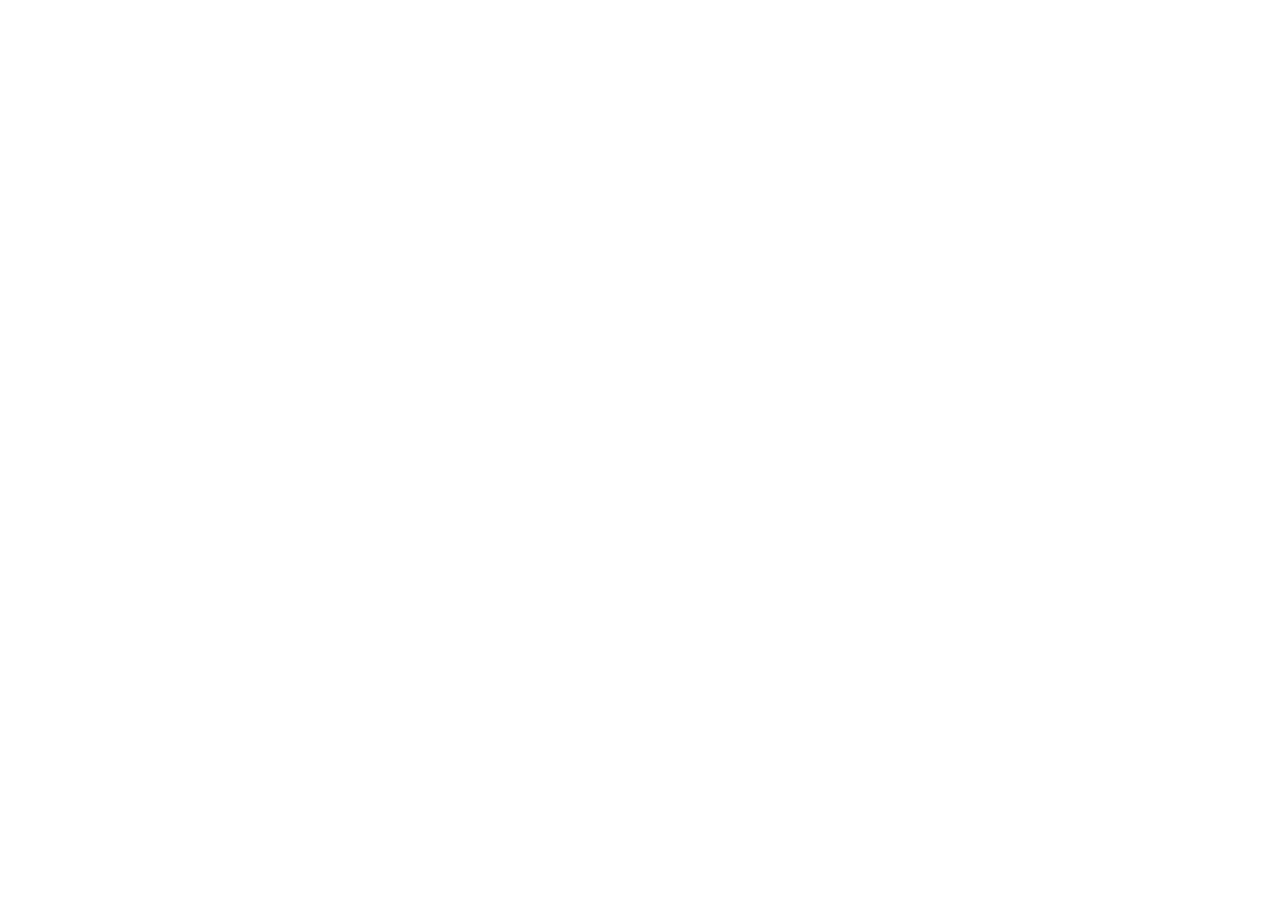
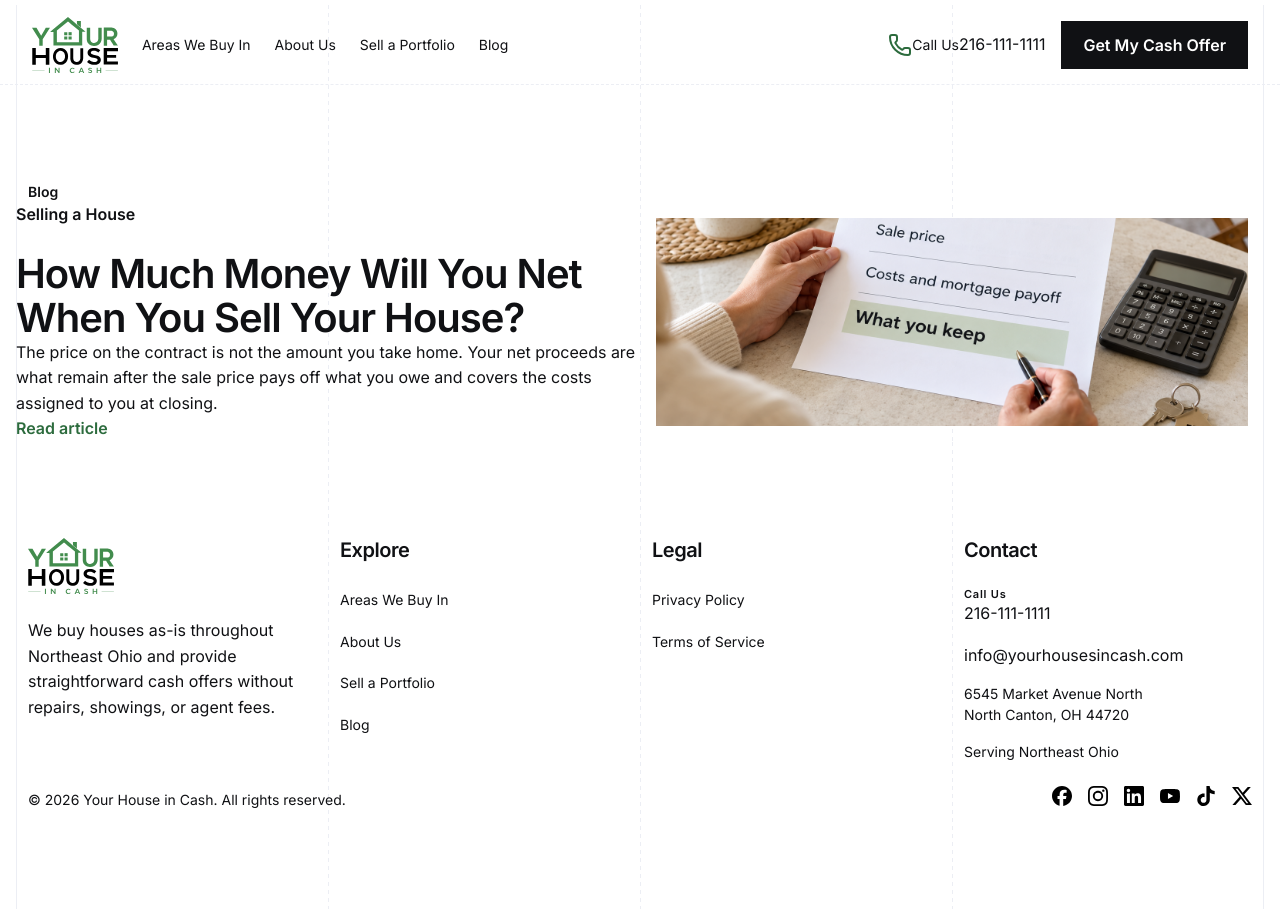
Before and after one commit to YHICAdmin/your-house-in-cash, a Next.js app: page /blog in a window 1280 px wide. Before the commit this address had no page. Before the commit the page ends 800 px from the top, so only its background shows below. Built offline with nearby package versions, Linux system fonts and the light colour scheme.

Commit message:
Add blog index hero

```diff
--- a/project-documentation/website-specification/blog/blog-article-page.md
+++ b/project-documentation/website-specification/blog/blog-article-page.md
@@ -31,7 +31,7 @@
 
 ## Layout
 
-- Place Breadcrumbs within the Content Container above the Article Header. On Desktop, start Breadcrumbs at Grid Column `4`, aligned with the Article Title, Publication Date, and Article Body. On Tablet and Mobile, keep Breadcrumbs at the full-width content edge.
+- Place Breadcrumbs within the Content Container above the Article Header. On Desktop, start Breadcrumbs at Grid Column `1`, aligned with the Topics Covered area. On Tablet and Mobile, keep Breadcrumbs at the full-width content edge.
 - Use `L` (`32px`) of space below the Header before Breadcrumbs, then `2XL` (`64px`) between Breadcrumbs and the Article Header on Desktop and Tablet. On Mobile, use `XL` (`48px`) between Breadcrumbs and the Article Header.
 
 ## Breadcrumb Trail
--- a/project-documentation/website-specification/blog/blog-index-page.md
+++ b/project-documentation/website-specification/blog/blog-index-page.md
@@ -23,6 +23,7 @@
 
 - The Hero uses `Background Soft` behind the foreground content.
 - On Desktop, the page heading appears above the Featured Article card. The card spans all 12 Grid columns and divides into equal text and media areas.
+- The card's outer edges align with the outer System Lines.
 - The Featured Article card is a floating Surface with the global `Large` radius (`16px`) and `Floating` shadow (`0 8px 24px rgba(16, 17, 20, 0.08)`).
 - On Tablet and Mobile, the card stacks its text area above its media area. The document and visual order remain topic, title, summary, action, then image.
 - Use `3XL` (`96px`) top spacing before the page heading on Desktop and Tablet, and `XL` (`48px`) on Mobile. Use `XL` (`48px`) between the heading and card on Desktop and Tablet, and `L` (`32px`) on Mobile.
@@ -39,30 +40,32 @@
 
 ### Visual Design
 
-- Use global `H3` typography and Brand Green for the editorial, secondary treatment established by the reference composition.
+- Use global Body Small typography, Text Primary, and 600 weight to match the Blog breadcrumb link treatment on article pages.
 
 ## Featured Article
 
 ### Content
 
-- The Hero displays one designated featured article.
+- The Hero displays **How Much Money Will You Net When You Sell Your House?** as the designated featured article.
+- Its route is `/blog/how-much-money-will-you-net-when-you-sell-your-house`.
 - Display the article's main topic, title, opening paragraph, and image.
+- Link the article's main topic to `/blog/{topic-slug}`.
 - The article image must have supplied alternative text.
 - Display the Text Link label `Read article`.
 
 ### Component and Semantics
 
 - Render the article title as an `h2`.
-- Render the title and `Read article` Text Link as links to the featured article route.
+- Render the topic as a link to its topic route. Render the title and `Read article` Text Link as links to the featured article route.
 - Group the topic, title, summary, and action in the card's text area. The image belongs to the same article card.
 
 ### Visual Design
 
-- The topic uses the global Label typography and Brand Green.
+- The topic uses global Body typography, 600 weight, and Brand Green.
 - The title uses global `H2` typography and Text Primary.
 - The opening paragraph uses global Body typography and Text Secondary.
 - Use the shared Text Link for `Read article`.
-- The image fills the media area using `object-fit: cover` and preserves the card's right-side rounded corners on Desktop. On stacked layouts, it preserves the card's lower rounded corners.
+- The media area uses `S` (`16px`) padding. The image fills the remaining media area using `object-fit: cover` and has the global `Medium` radius (`12px`).
 
 ### Dimensions and Alignment
 
--- /dev/null
+++ b/src/app/(site)/blog/page.module.css
@@ -0,0 +1,137 @@
+.hero {
+  padding-block: var(--spacing-xl) var(--section-spacing);
+  background: var(--color-background-soft);
+}
+
+.layout {
+  row-gap: var(--spacing-l);
+}
+
+.heading,
+.featuredArticle {
+  min-width: 0;
+  grid-column: 1 / -1;
+}
+
+.heading {
+  margin: 0;
+  color: var(--color-text-primary);
+  font-weight: 600;
+}
+
+.featuredArticle {
+  display: grid;
+  margin-inline: calc(-1 * var(--layout-grid-inset));
+  overflow: hidden;
+  border-radius: var(--radius-large);
+  background: var(--color-surface);
+  box-shadow: var(--shadow-floating);
+}
+
+.articleContent {
+  display: flex;
+  flex-direction: column;
+  align-items: flex-start;
+  padding: var(--spacing-l);
+}
+
+.topic,
+.articleTitle,
+.summary {
+  margin: 0;
+}
+
+.topic {
+  color: var(--color-brand);
+  font-weight: 600;
+}
+
+.topicLink {
+  color: inherit;
+  text-decoration: none;
+}
+
+.topicLink:hover,
+.topicLink:focus-visible {
+  color: var(--color-brand-dark);
+  text-decoration: underline;
+}
+
+.articleTitle {
+  margin-top: var(--spacing-m);
+}
+
+.articleTitle a {
+  color: inherit;
+  text-decoration: none;
+}
+
+.articleTitle a:hover,
+.articleTitle a:focus-visible {
+  color: var(--color-brand-dark);
+}
+
+.summary {
+  margin-top: var(--spacing-l);
+  color: var(--color-text-secondary);
+}
+
+.readLink {
+  margin-top: var(--spacing-l);
+  color: var(--color-brand-dark);
+  font-weight: 600;
+  text-decoration: none;
+}
+
+.readLink:hover,
+.readLink:focus-visible {
+  text-decoration: underline;
+}
+
+.media {
+  display: flex;
+  position: relative;
+  width: 100%;
+  padding: var(--spacing-s);
+}
+
+.imageFrame {
+  position: relative;
+  width: 100%;
+  flex: 1;
+  aspect-ratio: 3 / 2;
+  overflow: hidden;
+  border-radius: var(--radius-medium);
+}
+
+.imageFrame img {
+  object-fit: cover;
+}
+
+@media (min-width: 768px) {
+  .hero {
+    padding-top: var(--spacing-3xl);
+  }
+
+  .layout {
+    row-gap: var(--spacing-xl);
+  }
+
+  .articleContent {
+    padding: var(--spacing-xl);
+  }
+}
+
+@media (min-width: 1200px) {
+  .featuredArticle {
+    grid-template-columns: repeat(2, minmax(0, 1fr));
+  }
+
+  .media {
+    min-height: 100%;
+  }
+
+  .imageFrame {
+    aspect-ratio: auto;
+  }
+}
--- /dev/null
+++ b/src/app/(site)/blog/page.tsx
@@ -0,0 +1,60 @@
+import type { Metadata } from "next";
+import Image from "next/image";
+import Link from "next/link";
+import { notFound } from "next/navigation";
+import { SiteFooter } from "@/components/layout/site-footer";
+import { readBlogArticle } from "@/lib/blog-content";
+import styles from "./page.module.css";
+
+const featuredArticleSlug = "how-much-money-will-you-net-when-you-sell-your-house";
+
+export const metadata: Metadata = {
+  title: "Blog | Your House in Cash",
+  description: "Clear, practical guidance for homeowners considering a sale.",
+};
+
+export default async function BlogIndexPage() {
+  const article = await readBlogArticle(featuredArticleSlug);
+  if (!article?.image) notFound();
+
+  const summary = article.blocks.find((block) => block.type === "paragraph")?.text;
+  if (!summary) notFound();
+
+  const articleHref = `/blog/${featuredArticleSlug}`;
+
+  return (
+    <>
+      <main>
+        <section className={`${styles.hero} system-lines-bg`} aria-labelledby="blog-heading">
+          <div className={`${styles.layout} content-grid`}>
+            <h1 id="blog-heading" className={`${styles.heading} text-body-small`}>Blog</h1>
+            <article className={styles.featuredArticle}>
+              <div className={styles.articleContent}>
+                <p className={`${styles.topic} text-body`}>
+                  <Link className={styles.topicLink} href={`/blog/${article.topicSlug}`}>{article.mainTopic}</Link>
+                </p>
+                <h2 className={`${styles.articleTitle} text-heading-2`}>
+                  <Link href={articleHref}>{article.title}</Link>
+                </h2>
+                <p className={`${styles.summary} text-body`}>{summary}</p>
+                <Link className={styles.readLink} href={articleHref}>Read article</Link>
+              </div>
+              <div className={styles.media}>
+                <div className={styles.imageFrame}>
+                  <Image
+                    src={article.image.src}
+                    alt={article.image.alt}
+                    fill
+                    sizes="(min-width: 1200px) 624px, 100vw"
+                    priority
+                  />
+                </div>
+              </div>
+            </article>
+          </div>
+        </section>
+      </main>
+      <SiteFooter background="soft" />
+    </>
+  );
+}
--- a/src/components/blog/blog-article.module.css
+++ b/src/components/blog/blog-article.module.css
@@ -3,8 +3,7 @@
 .breadcrumbs { grid-column: 1 / -1; min-width: 0; color: var(--color-text-secondary); font-size: var(--text-body-small); line-height: var(--text-body-small--line-height); }
 .breadcrumbs ol { display: flex; flex-wrap: wrap; gap: var(--spacing-xs); margin: 0; padding: 0; list-style: none; }
 .breadcrumbs li { overflow-wrap: anywhere; }
-.breadcrumbs a { color: var(--color-text-primary); font-weight: 600; text-decoration: none; }
-.breadcrumbs a:hover { color: var(--color-brand-dark); }
+.breadcrumbLink { color: var(--color-text-primary); font-size: inherit; line-height: inherit; }
 .readingGrid { row-gap: 0; padding-top: var(--spacing-xl); }
 .articleHeader, .topics, .body { grid-column: 1 / -1; min-width: 0; }
 .articleHeader h1 { margin: 0; overflow-wrap: anywhere; }
@@ -36,7 +35,7 @@
 }
 
 @media (min-width: 1200px) {
-  .breadcrumbs { grid-column: 4 / -1; }
+  .breadcrumbs { grid-column: 1 / -1; }
   .articleHeader { grid-column: 4 / -1; }
   .topics { grid-column: 1 / span 3; grid-row: 2; margin-top: var(--spacing-xl); }
   .body { grid-column: 4 / -1; grid-row: 2; margin-top: var(--spacing-xl); }
--- a/src/components/blog/blog-article.tsx
+++ b/src/components/blog/blog-article.tsx
@@ -1,9 +1,9 @@
-import Link from "next/link";
 import Image from "next/image";
 import { Fragment, type ReactNode } from "react";
 import { Banknote, Clock } from "lucide-react";
 import { FinalCta } from "@/components/ui/final-cta";
 import { ContentTable } from "@/components/ui/content-table";
+import { TextLink } from "@/components/ui/text-link";
 import { SiteFooter } from "@/components/layout/site-footer";
 import { renderSituationInline } from "@/components/situation/situation-inline";
 import { getExternalLinkProps } from "@/lib/link-target";
@@ -28,9 +28,9 @@
       <div className={`content-grid ${styles.breadcrumbGrid}`}>
         <nav className={styles.breadcrumbs} aria-label="Breadcrumb">
           <ol>
-            <li><Link href="/blog">Blog</Link></li>
+            <li><TextLink className={styles.breadcrumbLink} href="/blog">Blog</TextLink></li>
             <li aria-hidden="true">→</li>
-            <li><Link href={`/blog/${article.topicSlug}`}>{article.mainTopic}</Link></li>
+            <li><TextLink className={styles.breadcrumbLink} href={`/blog/${article.topicSlug}`}>{article.mainTopic}</TextLink></li>
           </ol>
         </nav>
       </div>
```
